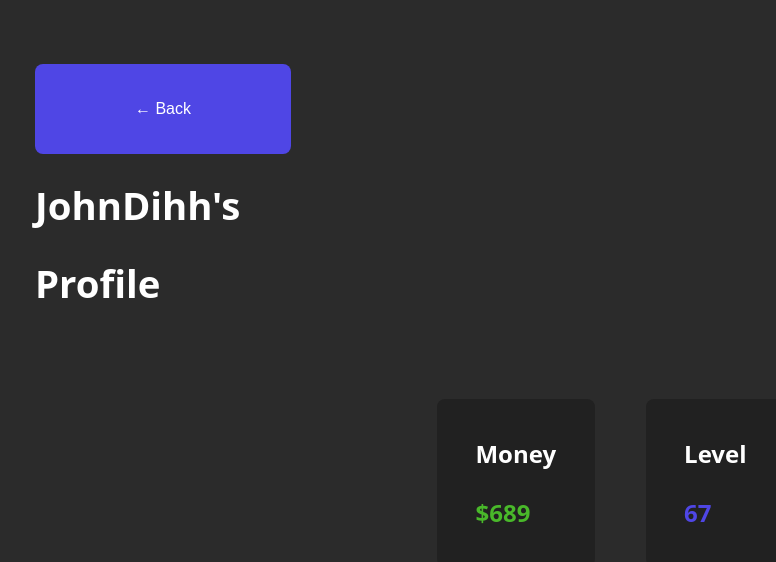
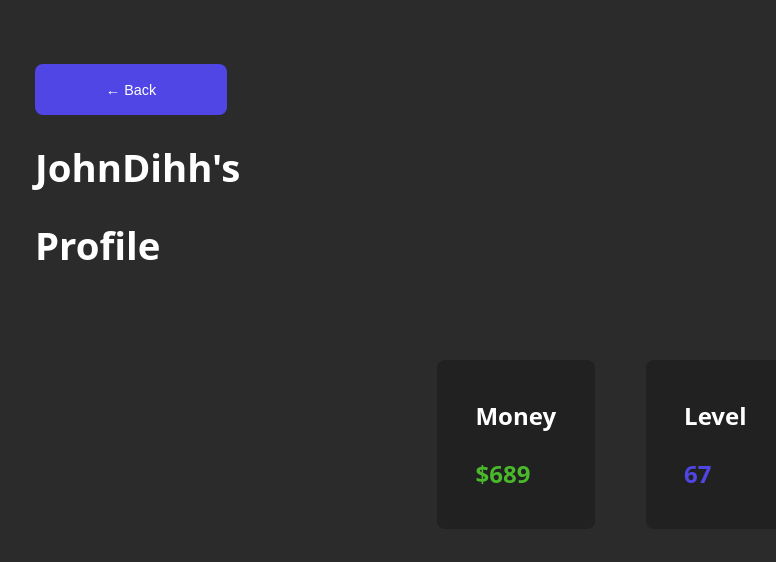
Before and after one commit to martinrutai/cityStep, a React (Create React App) app in the folder frontEnd/: page /profile in a window 1280 px wide. Shown: the top 562 px of the page, without its empty margins (29-805 px from the left). Built offline with nearby package versions, Linux system fonts and the light colour scheme; no server answers.

Commit message:
dizajnik

```diff
--- a/frontEnd/src/components/profile.js
+++ b/frontEnd/src/components/profile.js
@@ -5,12 +5,45 @@ import { useNavigate } from 'react-router-dom';
 function Profile() {
     const { user } = useUser();
     const navigate = useNavigate();
+    const [buttonSize, setButtonSize] = React.useState({
+        width: window.innerWidth >= 600 ? '15vw' : '25vw',
+        height: window.innerWidth >= 600 ? '4vw' : '3vw',
+        fontSize: window.innerWidth >= 600 ? '0.9rem' : '1rem'
+    });
+
+    React.useEffect(() => {
+        const handleResize = () => {
+            setButtonSize({
+                width: window.innerWidth >= 600 ? '15vw' : '25vw',
+                height: window.innerWidth >= 600 ? '4vw' : '7vw',
+                fontSize: window.innerWidth >= 600 ? '0.9rem' : '1rem'
+            });
+        };
+
+        window.addEventListener('resize', handleResize);
+        return () => window.removeEventListener('resize', handleResize);
+    }, []);
+
     if (!user) return null;
     const { money = 0, level = 0, name = 'Player' } = user;
 
     return (
         <div style={{ overflow: 'hidden', fontFamily: 'system-ui, sans-serif', fontWeight: '700',fontSize: '1.2rem', backgroundColor: '#2b2b2b', color: 'white', height: '100vh' }}>
-            <button onClick={() => navigate(-1)} style={{color: 'white', cursor: 'pointer' , width: '20vw', height: '7vw', fontSize: '1rem', margin: '5vw', marginBottom: '0vw', backgroundColor: '#4f46e5', border: 'none',  borderRadius: '8px'}}>&larr; Back</button>
+            <button
+                onClick={() => navigate(-1)}
+                style={{
+                    color: 'white',
+                    cursor: 'pointer',
+                    width: buttonSize.width,
+                    height: buttonSize.height,
+                    fontSize: buttonSize.fontSize,
+                    margin: '5vw',
+                    marginBottom: '0vw',
+                    backgroundColor: '#4f46e5',
+                    border: 'none',
+                    borderRadius: '8px'
+                }}
+            >&larr; Back</button>
             <div style={{margin: '5vw', marginTop: '0vw'}}>
                 <h1>{name}'s</h1>
             <h1>Profile</h1>
```
